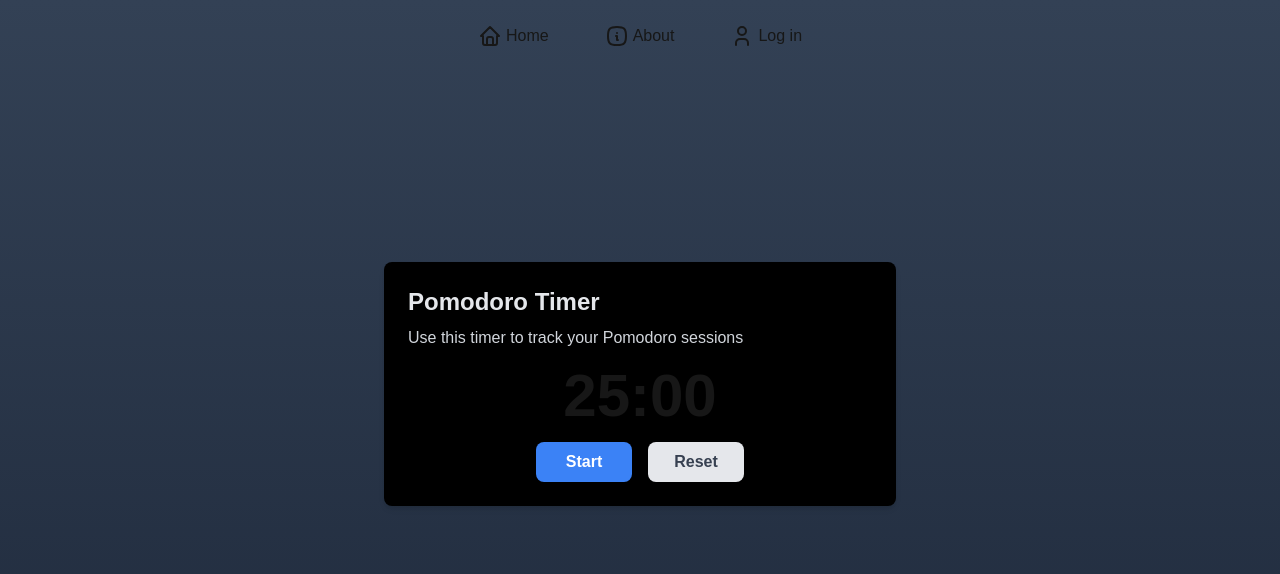
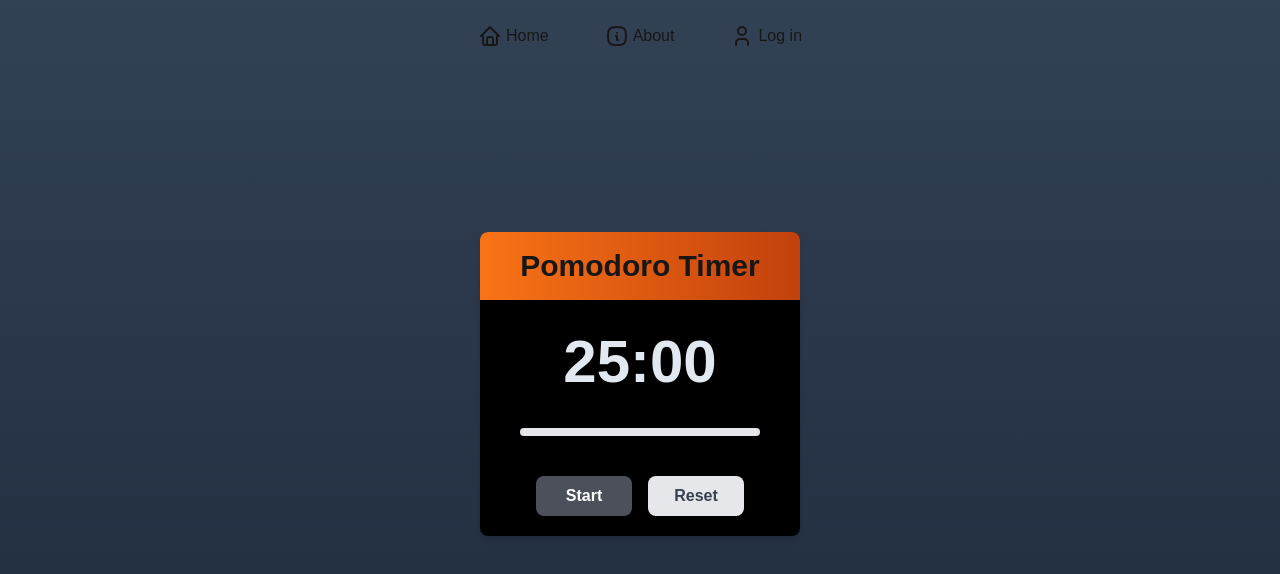
Before and after one commit to JoelFaldin/pomodoro-totoro, a Next.js app: page / in a window 1280 px wide. Shown: the top 574 px of the page. Built offline with nearby package versions, Linux system fonts and the light colour scheme.

Commit message:
feat: adding icon and improving timer styles

```diff
--- a/src/app/components/Timer.tsx
+++ b/src/app/components/Timer.tsx
@@ -5,22 +5,26 @@ import { useEffect, useState } from "react"
 const Timer = () => {
   const [time, setTime] = useState(25 * 60)
   const [isRunning, setIsRunning] = useState(false)
+  const [isWork, setIsWork] = useState(true)
 
   useEffect(() => {
     let interval: NodeJS.Timeout | null = null
 
-    if (isRunning) {
+    if (isRunning && time > 0) {
       interval = setInterval(() => {
         setTime(prev => prev - 1)
       }, 1000)
+    } else if (time === 0) {
+      setIsRunning(false)
+      setIsWork(prev => !prev)
+      setTime(isWork ? 5 * 60 : 25 * 60)
     }
-    console.log(time)
 
     return () => {
       if (interval) clearInterval(interval)
     }
 
-  }, [isRunning, time])
+  }, [isRunning, time, isWork])
 
   const formatTime = (seconds: number) => {
     const mins = Math.floor(seconds / 60)
@@ -38,22 +42,32 @@ const Timer = () => {
     setIsRunning(false)
   }
 
+  const calculateProgress = () => {
+    const totalTime = isWork ? 25 * 60 : 5 * 60
+    return ((totalTime - time) / totalTime) * 100
+  }
+
   return (
-    <div className="bg-black rounded-lg shadow-md p-6 mb-8 w-2/5">
-      <h2 className="text-2xl font-semibold text-gray-200 mb-2">Pomodoro Timer</h2>
-      <p className="text-gray-300 mb-4">Use this timer to track your Pomodoro sessions</p>
+    <div className="bg-black rounded-lg shadow-md mb-8 w-3/12">
       <div className="flex flex-col items-center">
-        <div className="text-6xl font-bold mb-4" aria-live="polite">{formatTime(time)}</div>
-        <div className="flex space-x-4">
+        <h1 className="text-3xl font-bold text-center mb-8 w-full rounded-t-lg py-4 bg-gradient-to-r from-orange-500 to-orange-700">Pomodoro Timer</h1>
+        <div className="text-6xl text-slate-200 font-bold mb-4" aria-live="polite">{formatTime(time)}</div>
+        <div className="w-3/4 bg-gray-200 rounded-full h-2 my-5">
+          <div
+            className="bg-orange-500 h-2 rounded-full transition-all duration-300 ease-in-out"
+            style={{ width: `${calculateProgress()}%` }}
+          ></div>
+        </div>
+        <div className="flex space-x-4 py-5">
           <button
             onClick={toggleTimer}
-            className="w-24 py-2 px-4 bg-blue-500 text-white font-semibold rounded-lg shadow-md hover:bg-blue-700 focus:outline-none focus:ring-2 focus:ring-blue-400 focus:ring-opacity-75 transition-colors"
+            className="w-24 py-2 px-4 bg-gray-500/70 text-white font-semibold rounded-lg shadow-md hover:bg-orange-700 focus:outline-none focus:ring-2 focus:ring-orange-400 focus:ring-opacity-75 transition-colors duration-200"
           >
             {isRunning ? 'Pause' : 'Start'}
           </button>
           <button
             onClick={resetTimer}
-            className="w-24 py-2 px-4 bg-gray-200 text-gray-700 font-semibold rounded-lg shadow-md hover:bg-gray-300 focus:outline-none focus:ring-2 focus:ring-gray-400 focus:ring-opacity-75 transition-colors"
+            className="w-24 py-2 px-4 bg-gray-200 text-gray-700 font-semibold rounded-lg shadow-md hover:bg-gray-400 focus:outline-none focus:ring-2 focus:ring-gray-400 focus:ring-opacity-75 transition-colors"
           >
             Reset
           </button>
--- a/src/app/layout.tsx
+++ b/src/app/layout.tsx
@@ -26,6 +26,7 @@ export default function RootLayout({
 }>) {
   return (
     <html lang="en">
+      <link rel="icon" href="/totoro_icon.ico" sizes="any" />
       <body
         className={`${geistSans.variable} ${geistMono.variable} antialiased`}
       >
```
Also changed, not shown: 1 other file (tests, documents, lock files or other folders).
